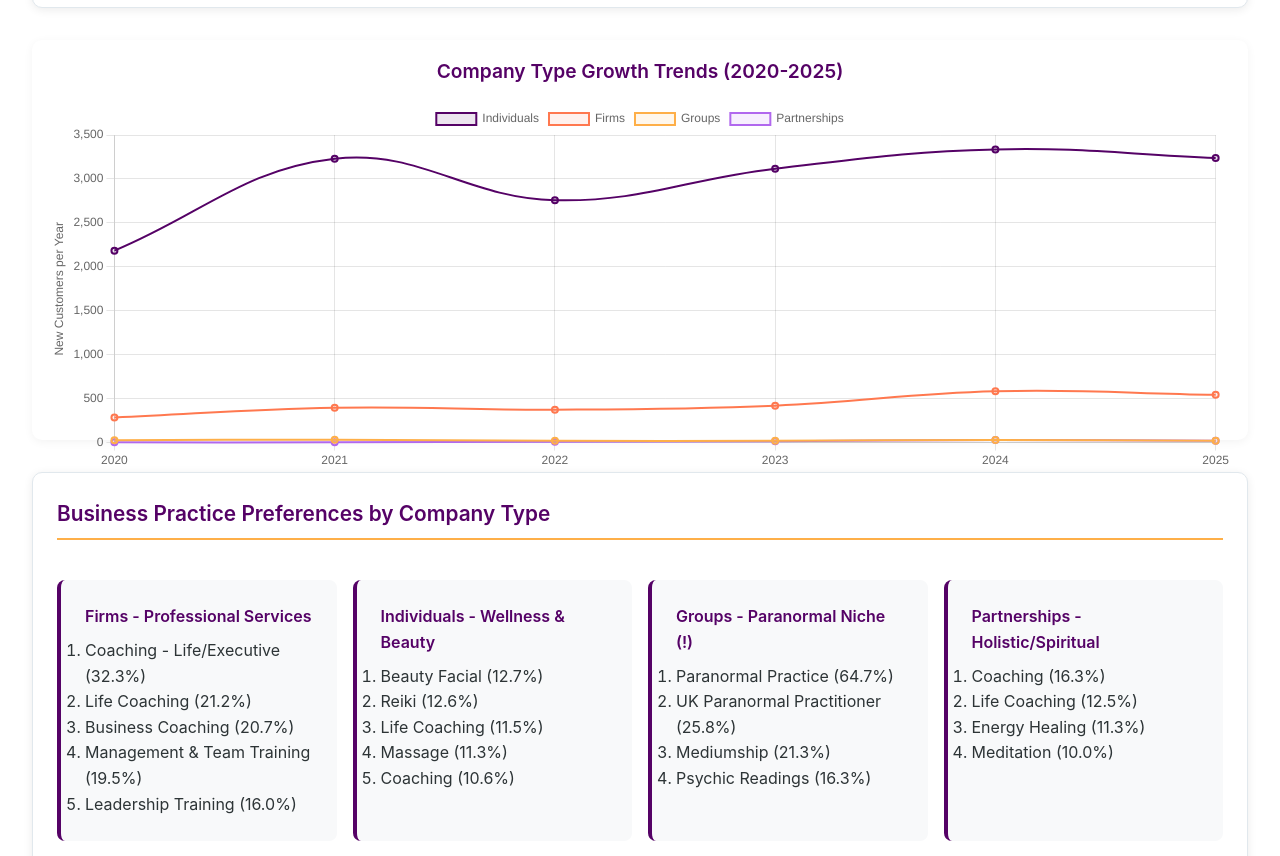
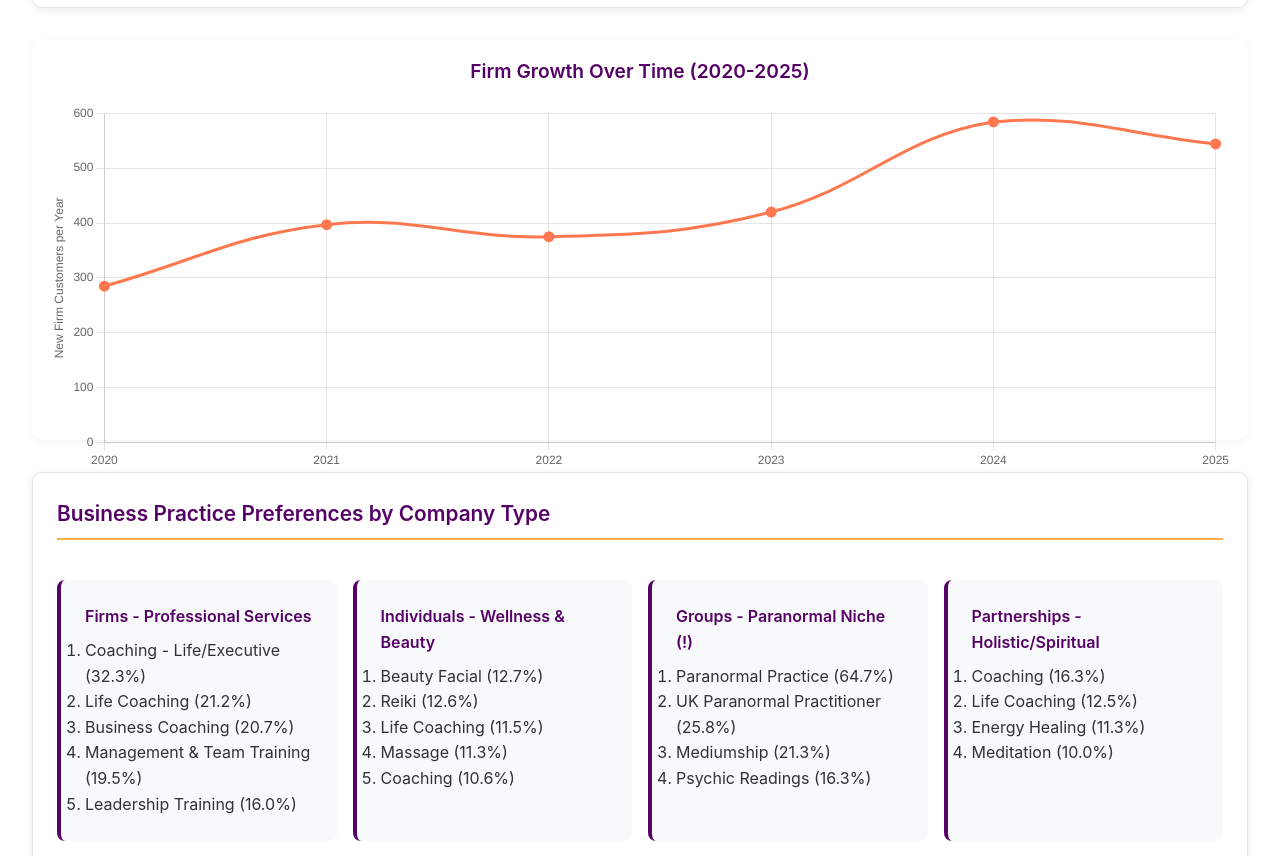
Before and after one commit to MOD-WI/westminsterdata, a plain HTML site: page customer-data-analysis-dashboard.html in a window 1280 px wide. Shown: the part 10086-10942 px from the top of the page. Drawn offline with nearby package versions, Linux system fonts and the light colour scheme.

Commit message:
Update firm growth chart

```diff
--- a/customer-data-analysis-dashboard.html
+++ b/customer-data-analysis-dashboard.html
@@ -1436,7 +1436,7 @@
             </div>
 
             <div class="chart-container">
-                <div class="chart-title">Company Type Growth Trends (2020-2025)</div>
+                <div class="chart-title">Firm Growth Over Time (2020-2025)</div>
                 <canvas id="growthChart"></canvas>
             </div>
 
@@ -2174,36 +2174,14 @@
                 labels: ['2020', '2021', '2022', '2023', '2024', '2025'],
                 datasets: [
                     {
-                        label: 'Individuals',
-                        data: [2184, 3230, 2758, 3117, 3336, 3238],
-                        borderColor: '#550266',
-                        backgroundColor: 'rgba(85, 2, 102, 0.1)',
-                        borderWidth: 2,
-                        tension: 0.4
-                    },
-                    {
                         label: 'Firms',
                         data: [285, 397, 375, 420, 584, 544],
                         borderColor: '#ff784f',
                         backgroundColor: 'rgba(255, 120, 79, 0.1)',
-                        borderWidth: 2,
-                        tension: 0.4
-                    },
-                    {
-                        label: 'Groups',
-                        data: [28, 33, 21, 21, 30, 22],
-                        borderColor: '#feaf48',
-                        backgroundColor: 'rgba(254, 175, 72, 0.1)',
-                        borderWidth: 2,
-                        tension: 0.4
-                    },
-                    {
-                        label: 'Partnerships',
-                        data: [3, 3, 9, 15, 29, 22],
-                        borderColor: '#b168ee',
-                        backgroundColor: 'rgba(177, 104, 238, 0.1)',
-                        borderWidth: 2,
-                        tension: 0.4
+                        borderWidth: 3,
+                        tension: 0.4,
+                        pointRadius: 4,
+                        pointBackgroundColor: '#ff784f'
                     }
                 ]
             },
@@ -2212,8 +2190,10 @@
                 maintainAspectRatio: false,
                 plugins: {
                     legend: {
-                        display: true,
-                        position: 'top'
+                        display: false
+                    },
+                    title: {
+                        display: false
                     }
                 },
                 scales: {
@@ -2221,7 +2201,7 @@
                         beginAtZero: true,
                         title: {
                             display: true,
-                            text: 'New Customers per Year'
+                            text: 'New Firm Customers per Year'
                         }
                     }
                 }
```
